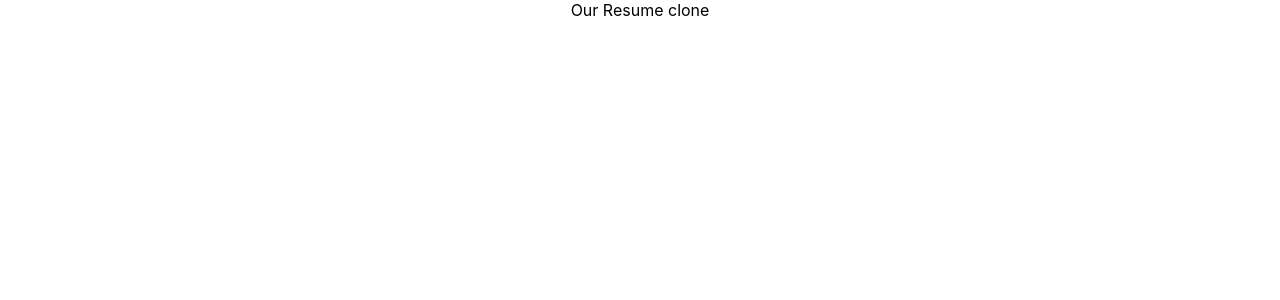
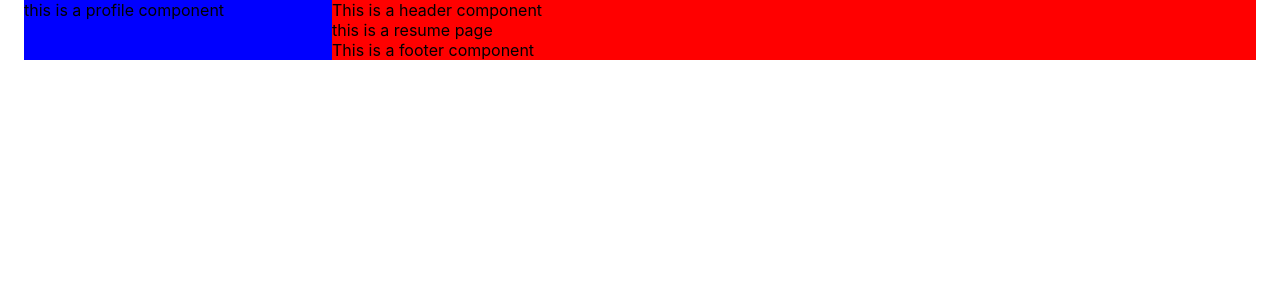
Before and after one commit to moonnada/Portfolio, a React (Create React App) app: page /resume in a window 1280 px wide. Shown: the top 300 px of the page. Built offline with nearby package versions, Linux system fonts and the light colour scheme.

Commit message:
imported all of files that i need

```diff
--- a/src/App.js
+++ b/src/App.js
@@ -1,11 +1,44 @@
+import {Container, Grid} from '@material-ui/core';
+import React from 'react'
+
+import Profile from './components/Profile/Profile'
+import Header from './components/Header/Header'
+import Portfolio from './pages/Portfolio/Portfolio'
+import Resume from './pages/Resume/Resume'
+import Footer from './components/Footer/Footer'
+
+import { BrowserRouter as Router, Switch, Route } from 'react-router-dom';
 
 import './App.css';
 
+
 function App() {
   return (
-    <div className="App">
-      Our Resume clone
-    </div>
+    <Container>
+      <Grid container>
+        <Grid item xs={12}lg={3} md={4} sm={12} style={{ backgroundColor: 'blue'}}>
+          <Profile />
+        </Grid>
+        <Grid item xs style={{backgroundColor: 'red'}} >
+          <Header />
+          <Router>
+          <Switch>
+
+            <Route path='/portfolio'>
+              <Portfolio />
+            </Route>
+
+            <Route path='/resume'>
+              <Resume />
+
+            </Route>
+          </Switch>
+          </Router>
+
+          <Footer />
+        </Grid>
+      </Grid>
+    </Container>
   );
 }
 
--- /dev/null
+++ b/src/components/Footer/Footer.js
@@ -0,0 +1,12 @@
+import React from 'react'
+
+const Footer = () => {
+    return (
+        <div>
+            This is a footer component
+        </div>
+
+    )
+}
+
+export default Footer;
--- /dev/null
+++ b/src/components/Header/Header.js
@@ -0,0 +1,11 @@
+import React from 'react'
+
+const Header = () => {
+    return (
+        <div>
+            This is a header component
+        </div>
+    )
+}
+
+export default Header;
--- /dev/null
+++ b/src/components/Profile/Profile.js
@@ -0,0 +1,11 @@
+import React from 'react'
+
+const Profile = () => {
+    return (
+        <div>
+            this is a profile component
+        </div>
+    )
+}
+
+export default Profile;
--- /dev/null
+++ b/src/pages/Portfolio/Portfolio.js
@@ -0,0 +1,11 @@
+import React from 'react'
+
+const Portfolio = () => {
+    return (
+        <div>
+            this is a portfolio page
+        </div>
+    )
+}
+
+export default Portfolio;
--- /dev/null
+++ b/src/pages/Resume/Resume.js
@@ -0,0 +1,12 @@
+import React from 'react'
+
+const Resume = () => {
+    return (
+        <div>
+            this is a resume page
+        </div>
+
+    )
+}
+
+export default Resume;
```
